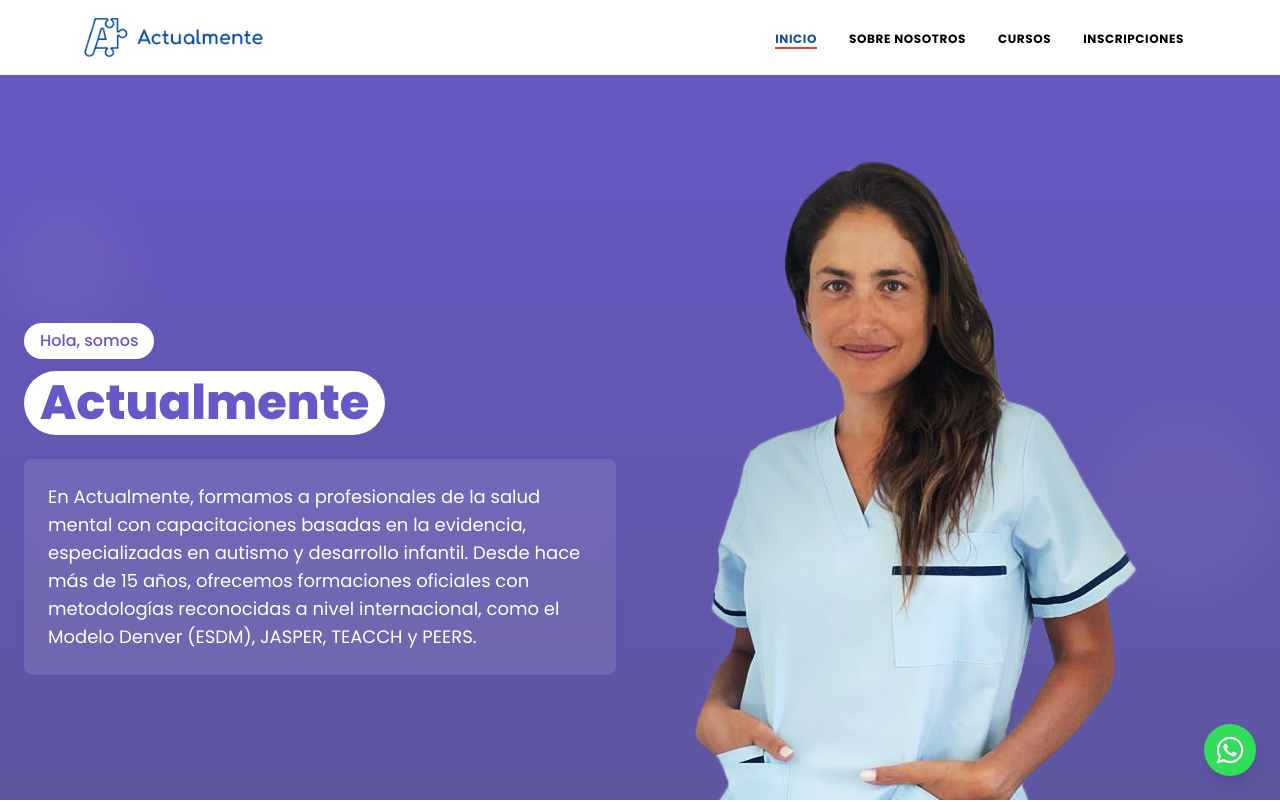
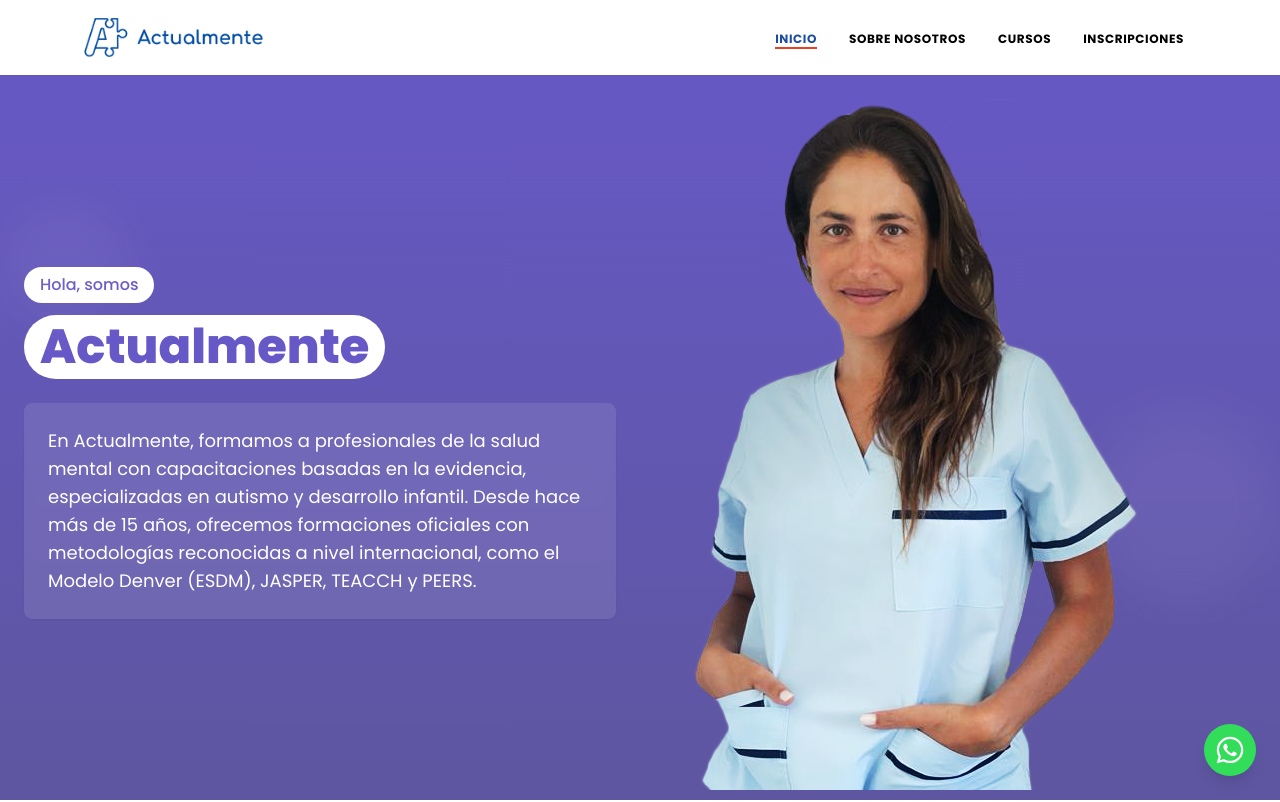
Before and after one commit to tomaslami/act-upd, a Next.js app: page /sobre-nosotros in a window 1280 px wide. Shown: the top 802 px of the page. Built offline with nearby package versions, Linux system fonts and the light colour scheme; no server answers.

Commit message:
fix: adjust padding in AboutUs section for improved layout

```diff
--- a/src/components/AboutUs.tsx
+++ b/src/components/AboutUs.tsx
@@ -4,7 +4,7 @@ import { Badge } from "@/components/ui/badge"
 
 export default function AboutSection() {
   return (
-    <section className="relative md:h-screen min-h-screen w-full bg-gradient-to-b from-[#6758c7] to-[#5E56A0] md:py-24 overflow-hidden">
+    <section className=" relative md:h-screen min-h-screen w-full bg-gradient-to-b from-[#6758c7] to-[#5E56A0] md:py-10 overflow-hidden">
       <div className="container px-4 md:px-6 mx-auto">
         <div className="grid grid-cols-1 md:grid-cols-2 gap-8 md:gap-12 items-center">
           {/* Left column: Text content */}
```
